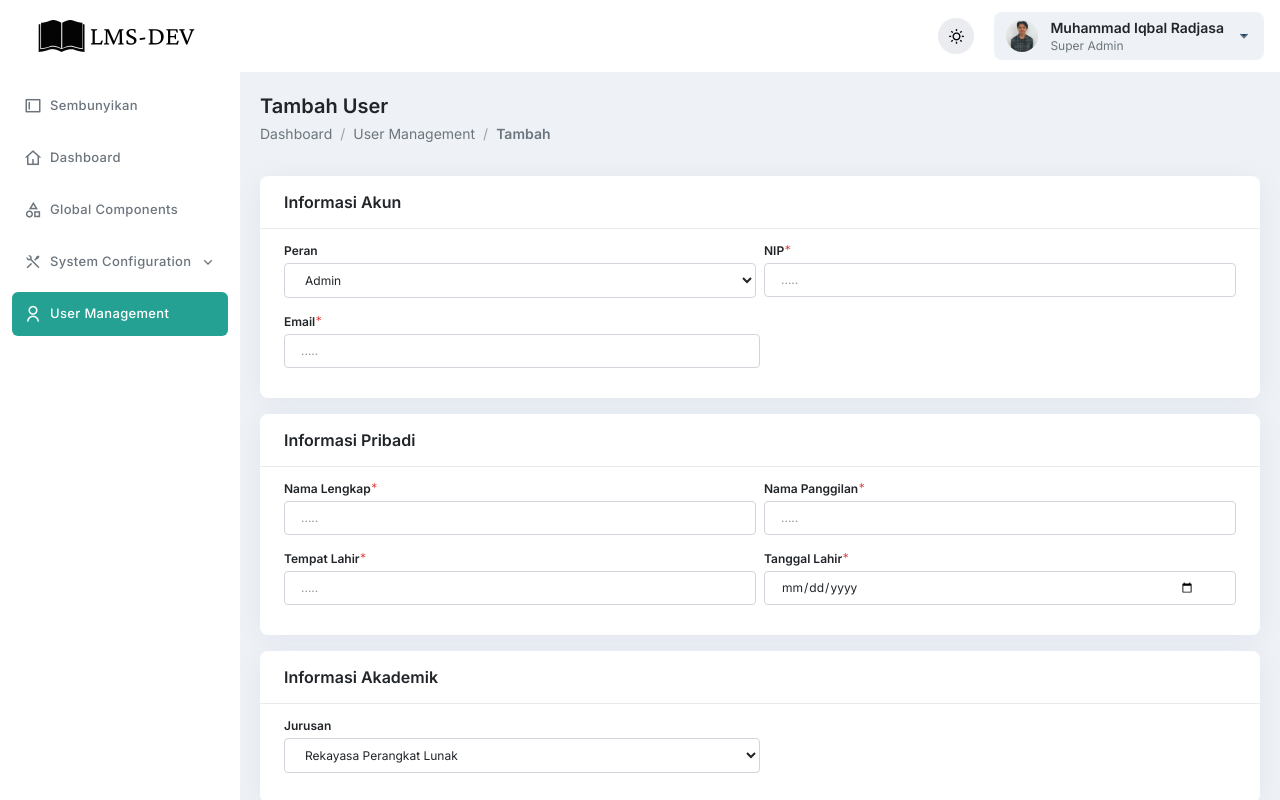
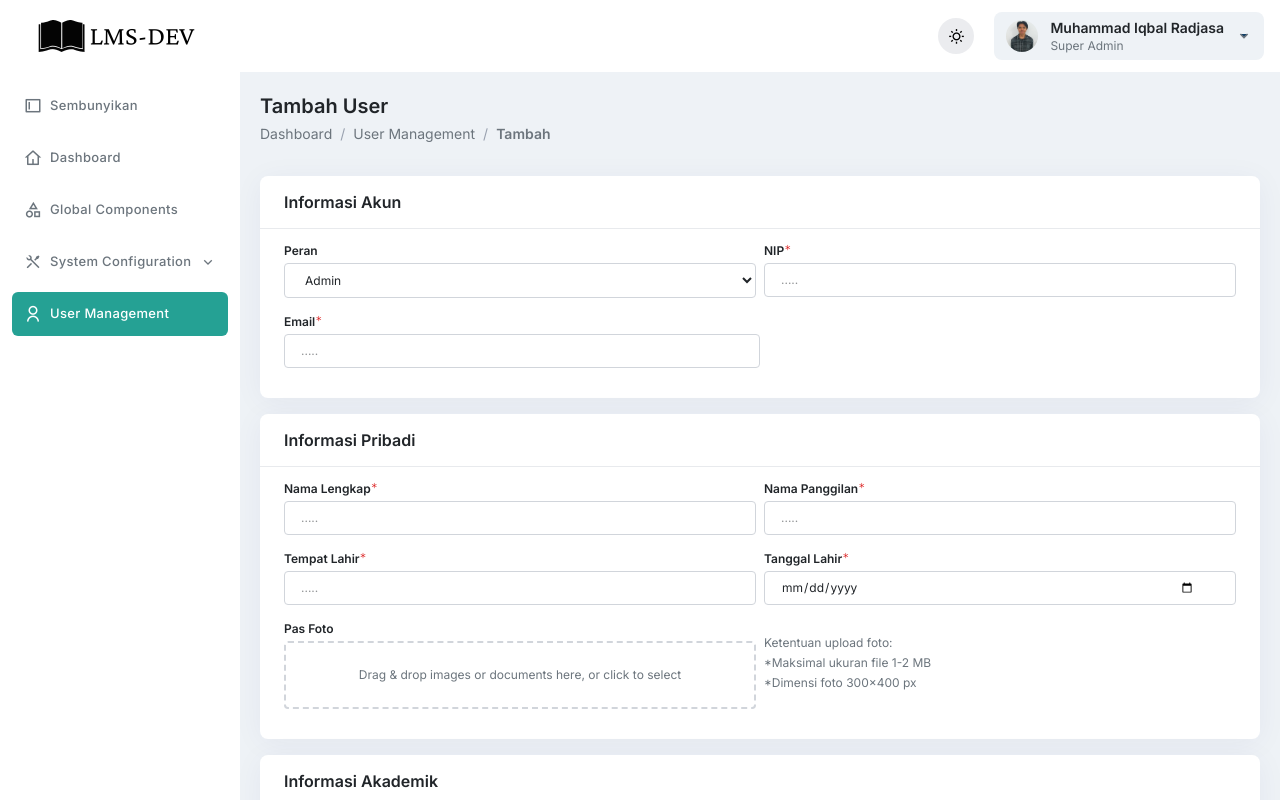
Before and after one commit to IqbalRadjasa/lms-dev, a Next.js app: page /dashboard/user-management/tambah in a window 1280 px wide. Built offline with nearby package versions, Linux system fonts and the light colour scheme.

Commit message:
fix: input validation

```diff
--- a/app/components/Dropzone.tsx
+++ b/app/components/Dropzone.tsx
@@ -50,7 +50,9 @@ export default function Dropzone({ label, onChange, disabled = false }: Props) {
 
   return (
     <div className="mb-4">
-      <label className="block mb-1 text-xs font-semibold text-primary-light ">{label}</label>
+      <div className="flex">
+        <label className="block mb-1 mr-2 text-xs font-semibold text-primary-light">{label}</label>
+      </div>
       <div className="space-y-4">
         {/* Drop area */}
         <div
--- a/app/components/form/user-management-form.tsx
+++ b/app/components/form/user-management-form.tsx
@@ -8,42 +8,65 @@ import Input from '../Input';
 import Button from '../Button';
 import Select from '../Select';
 import Textarea from '../TextArea';
+import Dropzone from '../Dropzone';
 
-export default function UserManagementForm() {
+type UserFormProps = {
+  mode: 'create' | 'edit';
+  initialData?: {
+    role: number;
+    identifier: string;
+    email: string;
+    fullname: string;
+    nickname: string;
+    placeOfBirth: string;
+    dateOfBirth: string;
+    department: number;
+    phone: string;
+    address: string;
+  };
+  onSubmit: (data: any) => void;
+};
+
+export default function UserManagementForm({ mode, initialData, onSubmit }: UserFormProps) {
   const router = useRouter();
 
-  const [role, setRole] = useState(0);
+  const [role, setRole] = useState(initialData?.role || 0);
   const [roleError, setRoleError] = useState('');
 
-  const [identifier, setIdentifier] = useState('');
+  const [identifier, setIdentifier] = useState(initialData?.identifier || '');
   const [identifierError, setIdentifierError] = useState('');
 
-  const [fullname, setFullname] = useState('');
+  const [fullname, setFullname] = useState(initialData?.fullname || '');
   const [fullnameError, setFullnameError] = useState('');
 
-  const [nickname, setNickname] = useState('');
+  const [nickname, setNickname] = useState(initialData?.nickname || '');
   const [nicknameError, setNicknameError] = useState('');
 
-  const [department, setDepartment] = useState(0);
+  const [department, setDepartment] = useState(initialData?.department || 0);
   const [departmentError, setDepartmentError] = useState('');
 
-  const [placeOfBirth, setPlaceOfBirth] = useState('');
+  const [placeOfBirth, setPlaceOfBirth] = useState(initialData?.placeOfBirth || '');
   const [placeOfBirthError, setPlaceOfBirthError] = useState('');
 
-  const [dateOfBirth, setDateOfBirth] = useState('');
+  const [dateOfBirth, setDateOfBirth] = useState(initialData?.dateOfBirth || '');
   const [dateOfBirthError, setDateOfBirthError] = useState('');
 
-  const [email, setEmail] = useState('');
+  const [files, setFiles] = useState<File[]>([]);
+
+  const [email, setEmail] = useState(initialData?.email || '');
   const [emailError, setEmailError] = useState('');
 
-  const [phone, setPhone] = useState('');
+  const [phone, setPhone] = useState(initialData?.phone || '');
   const [phoneError, setPhoneError] = useState('');
 
-  const [address, setAddress] = useState('');
+  const [address, setAddress] = useState(initialData?.address || '');
   const [addressError, setAddressError] = useState('');
+
+  let isValid = false;
 
   const validateIdentifier = (val: string) => {
     if (!val) {
+      isValid = false;
       setIdentifierError(role == 3 ? 'NISN tidak boleh kosong!' : 'NIP tidak boleh kosong!');
     } else {
       setIdentifierError('');
@@ -54,16 +77,17 @@ export default function UserManagementForm() {
 
   const validateFullname = (val: string) => {
     if (!val) {
+      isValid = false;
       setFullnameError('Nama lengkap tidak boleh kosong!');
     } else {
       setFullnameError('');
     }
-
     setFullname(val);
   };
 
   const validateNickname = (val: string) => {
     if (!val) {
+      isValid = false;
       setNicknameError('Nama panggilan tidak boleh kosong!');
     } else {
       setNicknameError('');
@@ -74,6 +98,7 @@ export default function UserManagementForm() {
 
   const validatePlaceOfBirth = (val: string) => {
     if (!val) {
+      isValid = false;
       setPlaceOfBirthError('Tempat lahir tidak boleh kosong!');
     } else {
       setPlaceOfBirthError('');
@@ -84,6 +109,7 @@ export default function UserManagementForm() {
 
   const validateDateOfBirth = (val: string) => {
     if (!val) {
+      isValid = false;
       setDateOfBirthError('Tanggal lahir tidak boleh kosong!');
     } else {
       setDateOfBirthError('');
@@ -94,6 +120,7 @@ export default function UserManagementForm() {
 
   const validateEmail = (val: string) => {
     if (!val) {
+      isValid = false;
       setEmailError('Email tidak boleh kosong!');
     } else {
       setEmailError('');
@@ -104,6 +131,7 @@ export default function UserManagementForm() {
 
   const validatePhone = (val: string) => {
     if (!val) {
+      isValid = false;
       setPhoneError('Nomor Telepon tidak boleh kosong!');
     } else {
       setPhoneError('');
@@ -114,6 +142,7 @@ export default function UserManagementForm() {
 
   const validateAddress = (val: string) => {
     if (!val) {
+      isValid = false;
       setAddressError('Alamat tidak boleh kosong!');
     } else {
       setAddressError('');
@@ -122,8 +151,28 @@ export default function UserManagementForm() {
     setAddress(val);
   };
 
+  const handleSubmit = (e: React.FormEvent) => {
+    e.preventDefault();
+    console.log(isValid);
+
+    const formData = {
+      role,
+      identifier,
+      email,
+      fullname,
+      nickname,
+      placeOfBirth,
+      dateOfBirth,
+      department,
+      phone,
+      address,
+    };
+
+    onSubmit(formData);
+  };
+
   return (
-    <form>
+    <form onSubmit={handleSubmit}>
       <div className="card mt-8">
         <div className="card-header border-b-1">
           <h6 className="font-semibold text-primary-light">Informasi Akun</h6>
@@ -172,10 +221,22 @@ export default function UserManagementForm() {
           </div>
           <div className="flex gap-2">
             <div className="w-1/2">
-              <Input label="Tempat Lahir" value={placeOfBirth} onChange={validatePlaceOfBirth} placeholder="....." required message={nicknameError} />
+              <Input label="Tempat Lahir" value={placeOfBirth} onChange={validatePlaceOfBirth} placeholder="....." required message={placeOfBirthError} />
             </div>
             <div className="w-1/2">
-              <Input label="Tanggal Lahir" type="date" value={dateOfBirth} onChange={validateDateOfBirth} placeholder="....." required message={nicknameError} />
+              <Input label="Tanggal Lahir" type="date" value={dateOfBirth} onChange={validateDateOfBirth} placeholder="....." required message={dateOfBirthError} />
+            </div>
+          </div>
+          <div className="flex gap-2">
+            <div className="w-1/2">
+              <Dropzone label="Pas Foto" onChange={setFiles} />
+            </div>
+            <div className="w-1/2">
+              <div className="pt-3">
+                <p className="text-xs leading-5">Ketentuan upload foto:</p>
+                <p className="text-xs leading-5">*Maksimal ukuran file 1-2 MB</p>
+                <p className="text-xs leading-5">*Dimensi foto 300x400 px</p>
+              </div>
             </div>
           </div>
         </div>
@@ -238,7 +299,7 @@ export default function UserManagementForm() {
         </Link>
 
         <Button primary={true} type="submit">
-          Simpan
+          {mode == 'create' ? 'Simpan' : 'Ubah'}
         </Button>
       </div>
     </form>
--- a/app/dashboard/user-management/tambah/page.tsx
+++ b/app/dashboard/user-management/tambah/page.tsx
@@ -1,16 +1,25 @@
 'use client';
+
+import { useRouter } from 'next/navigation';
 
 import Breadcrumb from '@/app/components/Breadcrumb';
 import UserManagementForm from '@/app/components/form/user-management-form';
 
 export default function CreateUserForm() {
+  const router = useRouter();
+
+  const handleCreate = (data: any) => {
+    console.log('FORM DATA:', data);
+
+    // router.push('/dashboard/user-management');
+  };
 
   return (
     <div>
       <h1 className="font-semibold text-xl mb-1 text-primary-light">Tambah User</h1>
       <Breadcrumb />
 
-      <UserManagementForm />
+      <UserManagementForm mode="create" onSubmit={handleCreate} />
     </div>
   );
 }
```
